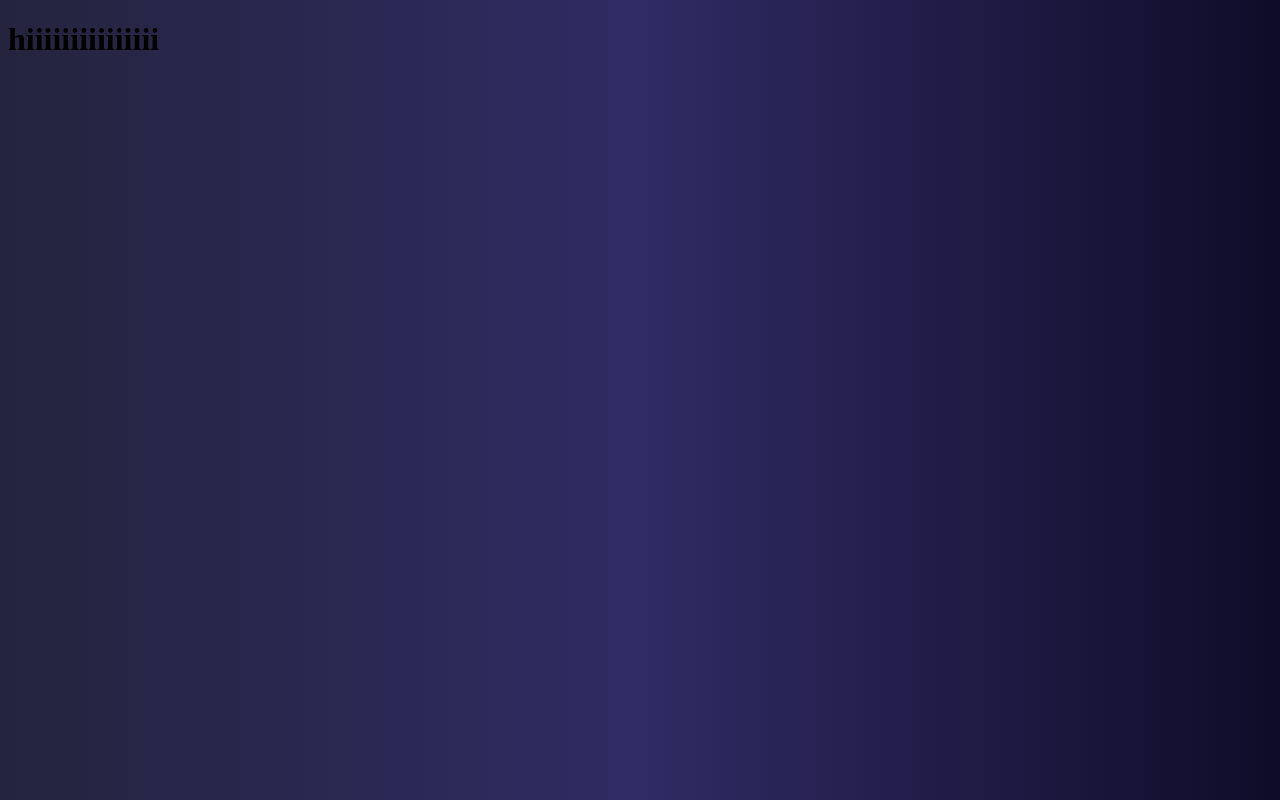
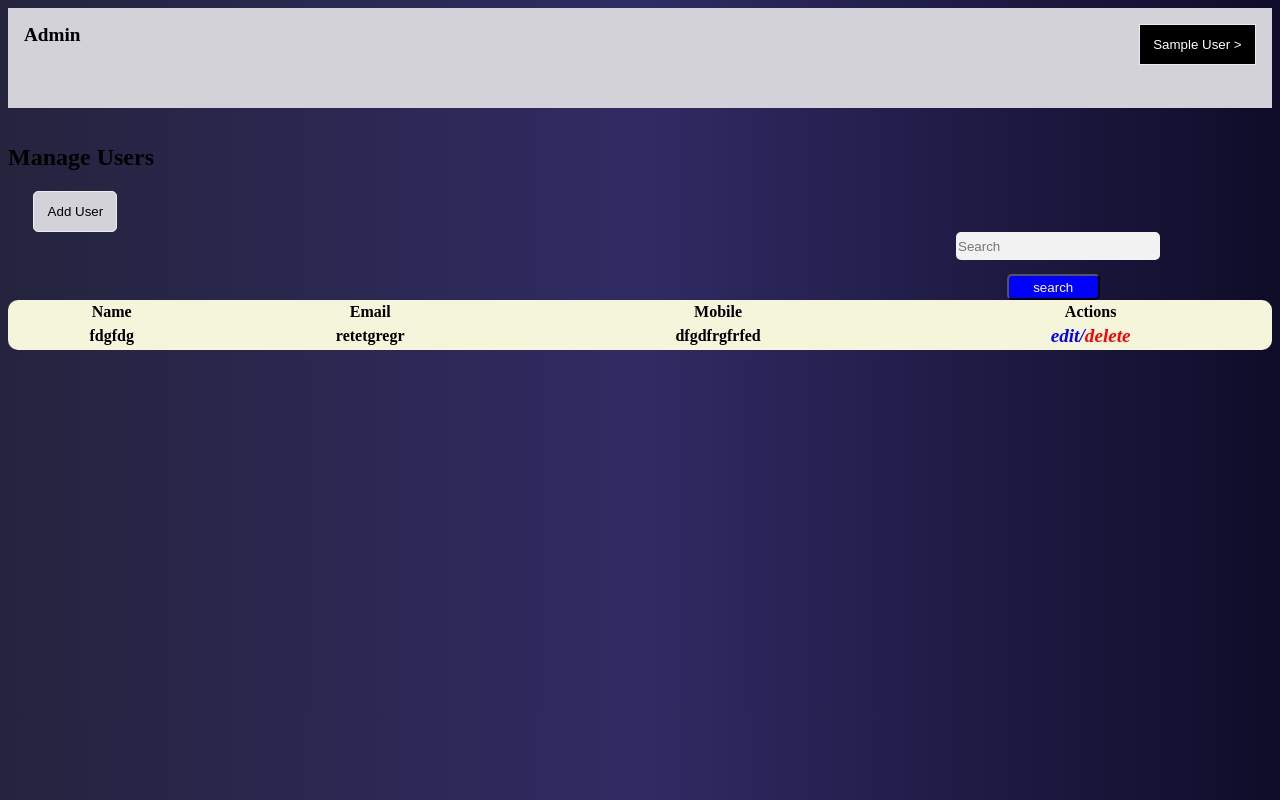
Before and after one commit to shahid-22/React-sample, a React (Create React App) app in the folder frontend/: page /admin in a window 1280 px wide. Built offline with nearby package versions, Linux system fonts and the light colour scheme; sample sign-in values are in the browser's storage.

Commit message:
admin page design and use thunk

```diff
--- a/frontend/package.json
+++ b/frontend/package.json
@@ -18,6 +18,7 @@
     "react-toastify": "^9.1.3",
     "redux": "^4.2.1",
     "redux-devtools-extension": "^2.13.9",
+    "redux-thunk": "^2.4.2",
     "web-vitals": "^2.1.4"
   },
   "scripts": {
--- a/frontend/src/pages/Profile.js
+++ b/frontend/src/pages/Profile.js
@@ -84,7 +84,6 @@ const [postcode, setPostcode] = useState(() => {
 
     useEffect(()=>{
       getuser();
-
     },[]);
 
     useEffect(()=>{
@@ -104,7 +103,7 @@ const [postcode, setPostcode] = useState(() => {
                 if (user.address) return user.address.postcode;
                 else return null
             });
-    },[user]);
+    },[]);
 
   return (
     <>
--- a/frontend/src/pages/admin/userView.js
+++ b/frontend/src/pages/admin/userView.js
@@ -1,11 +1,88 @@
-import React from 'react'
+import React,{useEffect,useState} from 'react'
+import { useNavigate } from 'react-router-dom';
+import { toast } from 'react-toastify';
+import 'react-toastify/dist/ReactToastify.css';
+function UserView() {
+  const navigete=useNavigate()
+   const [Admin,setAdmin]=useState('Admin')
+useEffect(() => {
+  if (localStorage.getItem('admintoken')){
+      setAdmin(JSON.parse(localStorage.getItem('admin')));
+  }else{
+      toast.error("please login to continue");
+      navigete('/admin/login');
+  }
+  // eslint-disable-next-line react-hooks/exhaustive-deps
+}, [])
+  return (
 
-function userView() {
-  return (
+    <>
+    <div style={{ backgroundColor: "#d3d2d9", height: '100px', marginBottom: '1rem', width: '100%' }}>
+  <div style={{ display: 'flex', justifyContent: 'space-between', padding: '1rem' }}>
     <div>
-      <h1>hiiiiiiiiiiiiiii</h1>
+      <span style={{ fontWeight: 'bold', fontSize: '1.2rem' }}>Admin</span>
     </div>
+    <div>
+      <button onClick={() => {
+        localStorage.removeItem('admintoken');
+        localStorage.removeItem('admin');
+        navigete('/admin/login');
+      }} type="button" className="btn btn-primary" style={{ cursor: 'pointer' ,backgroundColor:'black',color:'white' }}>{Admin.name} > </button>
+    </div>
+  </div>
+</div>
+
+
+            <div>
+                <section className="container " style={{ overflowX: 'hidden' }}>
+
+                        <div className='d-flex justify-content-center'>
+                            <h1 className="mt-3 fw-bold border-bottom">Manage Users</h1>
+                        </div>
+                        <button style={{marginLeft:"2%",backgroundColor:"#d3d2d9",borderRadius:'5px',cursor:'pointer'}} type="button" className="btn btn-lg btn-primary mt-2 d-flex ms-auto" data-bs-toggle="modal" data-bs-target="#exampleModal">Add User</button>
+                        {/* search */}
+                        <form >
+                            <div className='d-flex'>
+                                <div className="input-group w-25">
+                                    <input type="text" className="form-control me-2 position-relative rounded-3"  style={{ backgroundColor: '#f2f2f2', border: 'none',marginLeft:'75%',width:'15em',height:'2em' ,borderRadius:'5px'}} placeholder="Search" />
+                                    <i className="ri-search-line position-absolute top-0 end-0 mt-1 text-muted me-3"></i>
+                                </div>
+                                     <button type='submit'  style={{marginLeft:"79%",marginTop:'1em',backgroundColor:'blue',color:'white',borderRadius:'5PX',width:'7em',height:'2em'}} >search</button>
+                            </div>
+
+                        </form>
+
+                    {/* users table */}
+                    <div className="text-center mt-5">
+                        <div className="row table-responsive col-lg-12" >
+                            <table className="table table-bordered table-striped table-hover" style={{ width: '100%' }} id="productsTable">
+                                <thead>
+                                    <tr>
+                                        <th >Name</th>
+                                        <th >Email</th>
+                                        <th >Mobile</th>
+                                        <th >Actions</th>
+                                    </tr>
+                                </thead>
+                                <tbody>
+                                       <tr>
+                                          <th >fdgfdg</th>
+                                          <th >retetgregr</th>
+                                          <th >dfgdfrgfrfed</th>
+                                          <th >
+                                          <span><i style={{ cursor: 'pointer',fontSize:'larger',fontWeight:'bolder',color:'blue' }} >edit/</i></span>
+                                          <span className='ps-4'><i style={{ cursor: 'pointer',fontSize:'larger',fontWeight:'bolder' ,color:'red' }} >delete</i></span>
+                                           </th>
+                                       </tr>
+
+                                </tbody>
+                            </table>
+                        </div>
+                    </div>
+                </section >
+            </div >
+        </>
   )
 }
 
-export default userView
+export default UserView
--- /dev/null
+++ b/frontend/src/redux/adminUsers/userReducer.js
@@ -0,0 +1,24 @@
+import {FETCH_USERS_FAILURE, FETCH_USERS_SUCCESS} from '../users/usersType'
+
+const initialState={
+    adminUsers: [],
+    error: ''
+}
+
+const adminUsersReducer=(state=initialState, action)=>{
+    switch(action.type){
+        case FETCH_USERS_FAILURE:
+            return{
+                adminUsers: [],
+                error: action.payload
+            }
+        case FETCH_USERS_SUCCESS:
+            return{
+                adminUsers: action.payload,
+                error: ''
+            }
+        default: return state
+    }
+}
+
+export default adminUsersReducer;
--- a/frontend/src/redux/store.js
+++ b/frontend/src/redux/store.js
@@ -1,15 +1,18 @@
-import {legacy_createStore as createStore, combineReducers} from 'redux';
+import {legacy_createStore as createStore, combineReducers,applyMiddleware} from 'redux';
 import usersReducer from './users/usersReducers'
-
-
+import adminUserReducer from './adminUsers/userReducer'
+import {composeWithDevTools} from "redux-devtools-extension"
+import thunk from 'redux-thunk'
 const combinedReducers = combineReducers({
     users: usersReducer,
+    adminUsers: adminUserReducer
 })
 
 
 const store=createStore(
     combinedReducers,
-    window.__REDUX_DEVTOOLS_EXTENSION__ && window.__REDUX_DEVTOOLS_EXTENSION__()
+    // window.__REDUX_DEVTOOLS_EXTENSION__ && window.__REDUX_DEVTOOLS_EXTENSION__()
+    composeWithDevTools(applyMiddleware(thunk))
 )
 
 export default store;
```
Also changed, not shown: frontend/src/redux/adminUsers/adminUsersAction.js (added, +17 -0 lines), 1 other file (tests, documents, lock files or other folders).
